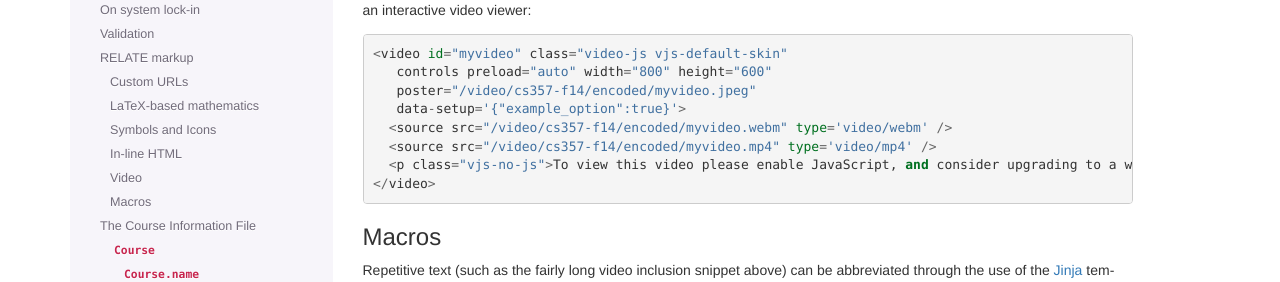
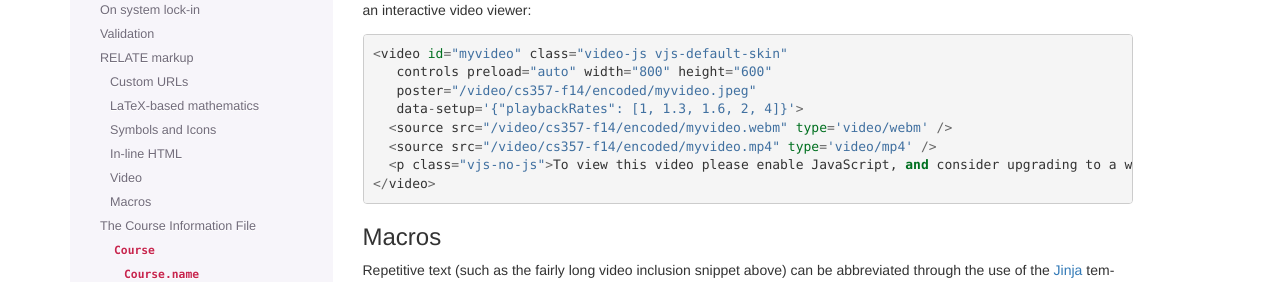
Before and after one commit to inducer/relate, a Sphinx documentation site: the page built from doc/content.rst, in a window 1280 px wide and 900 px high, scrolled down 3257 px. Shown: the part 159-441 px from the top of the window. Built offline with Sphinx 7.4.7, drawn with Linux system fonts in a browser that asks for light colours.

Commit message:
Update videojs example with playbackRates

```diff
--- a/doc/content.rst
+++ b/doc/content.rst
@@ -227,7 +227,7 @@ The following snippet shows an interactive video viewer::
     <video id="myvideo" class="video-js vjs-default-skin"
        controls preload="auto" width="800" height="600"
        poster="/video/cs357-f14/encoded/myvideo.jpeg"
-       data-setup='{"example_option":true}'>
+       data-setup='{"playbackRates": [1, 1.3, 1.6, 2, 4]}'>
       <source src="/video/cs357-f14/encoded/myvideo.webm" type='video/webm' />
       <source src="/video/cs357-f14/encoded/myvideo.mp4" type='video/mp4' />
       <p class="vjs-no-js">To view this video please enable JavaScript, and consider upgrading to a web browser that <a href="http://videojs.com/html5-video-support/" target="_blank">supports HTML5 video</a></p>
```
